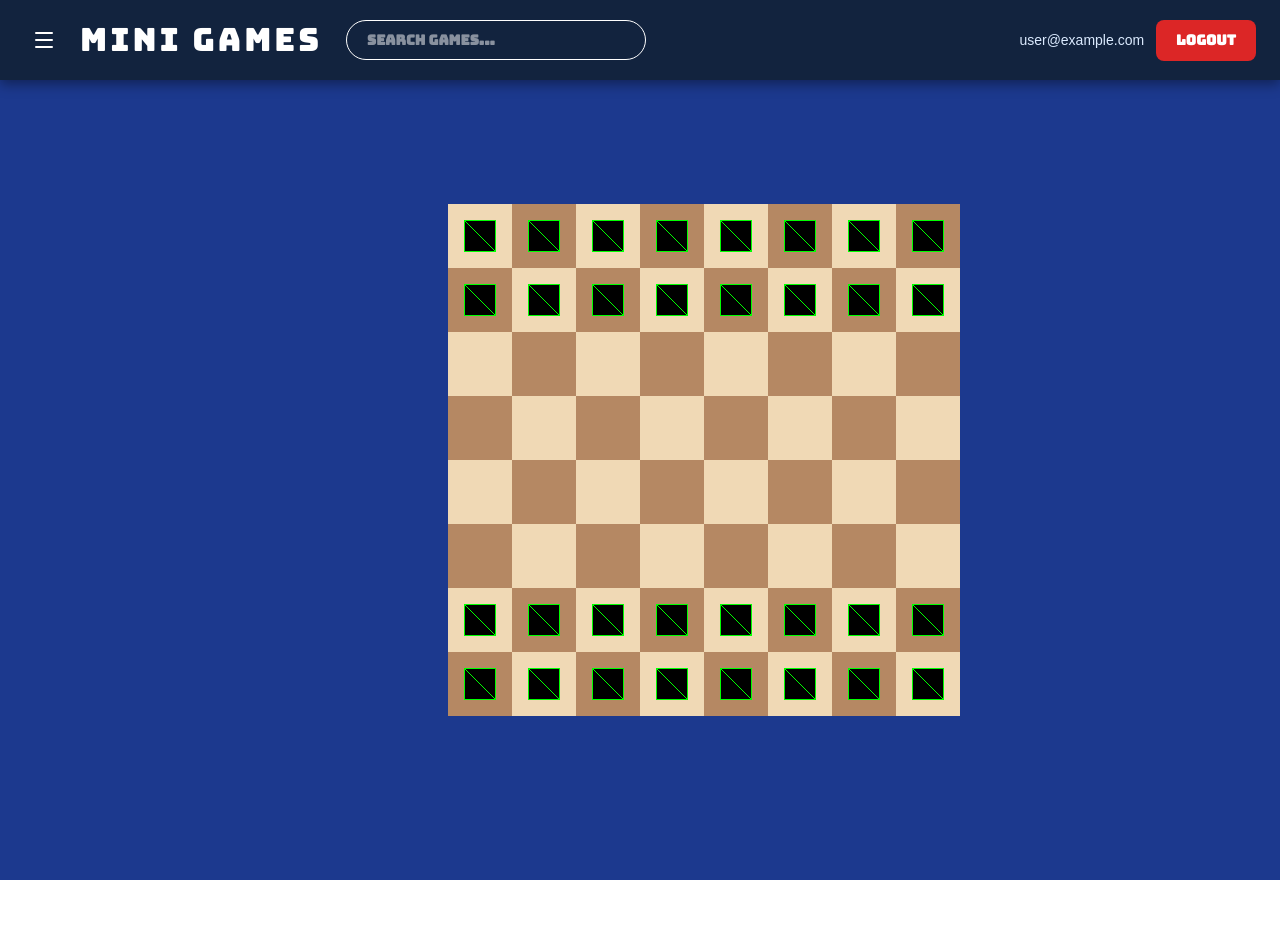
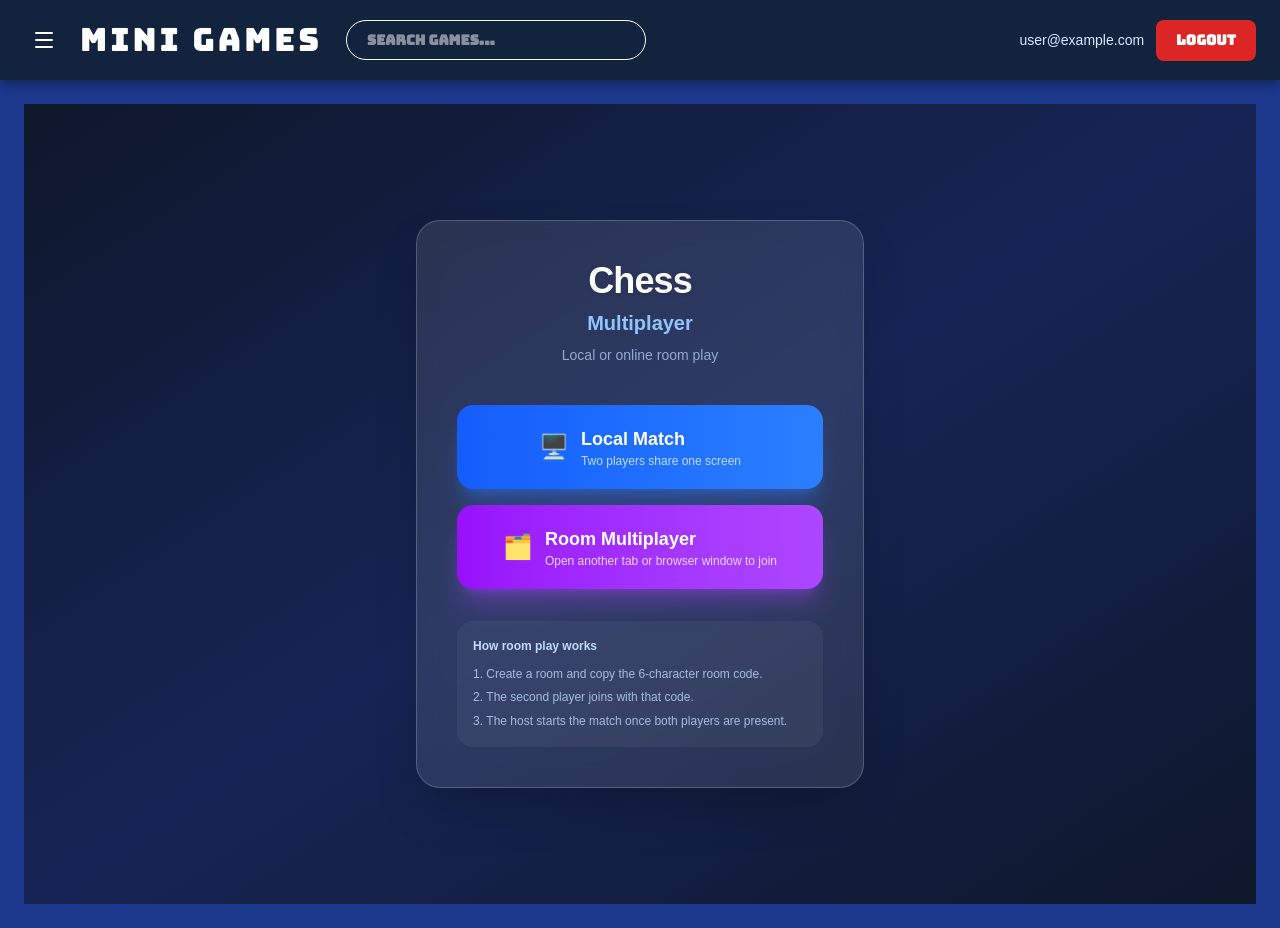
Before and after one commit to cmpe195-group1/minigame-platform, a React (Vite) app in the folder frontend/: page /games/chess in a window 1280 px wide. Before the commit the page ends 880 px from the top, so only its background shows below. Built offline with nearby package versions, Linux system fonts and the light colour scheme; no server answers; sample sign-in values are in the browser's storage.

Commit message:
Update main.tsx

```diff
--- a/frontend/src/main.tsx
+++ b/frontend/src/main.tsx
@@ -60,14 +60,13 @@ export function App() {
               <Route path="/games/sudoku" element={<SudokuPage />} />
               <Route path="/games/archery" element={<ArcheryPage />} />
               <Route path="/games/battleship" element={<BattleshipPage />} />
-              <Route path="games/chess" element={<ChessGameWrapper />} />
+              <Route path="games/chess" element={<ChessPage />} />
               <Route path="games/knockout" element={<KnockoutGameWrapper />} />
               <Route path="/games/checkers" element={<CheckersPage />} />
               <Route path="/games/search" element={<Search />} />
               <Route path="/games/trivia" element={<Trivia/>} />
               <Route path="/games/anagrams" element={<Anagrams />} />
               <Route path="/games/uno" element={<Uno />} />
-              <Route path="/test/chess" element={<ChessPage/>}/>
               <Route path="*" element={<Navigate to="/" replace />} />
             </Route>
           </Routes>
```
